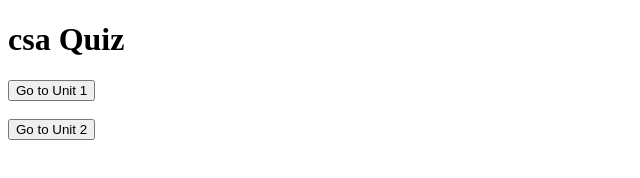
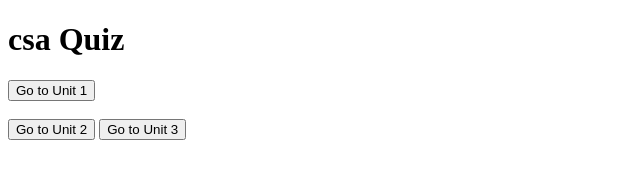
Before and after one commit to karansolanki001/csa-exam, a plain HTML site: page index.html in a window 1280 px wide. Shown: the whole page, without its empty margins (0-640 px from the left). Drawn offline with Linux system fonts and the light colour scheme.

Commit message:
Update index.html

```diff
--- a/index.html
+++ b/index.html
@@ -9,5 +9,6 @@
     <h1>csa Quiz</h1>
     <button onclick="location.href='unit 1.html'">Go to Unit 1</button><br><br>
     <button onclick="location.href='unit 2.html'">Go to Unit 2</button>
+    <button onclick="location.href='unit 3.html'">Go to Unit 3</button>
 </body>
 </html>
```
